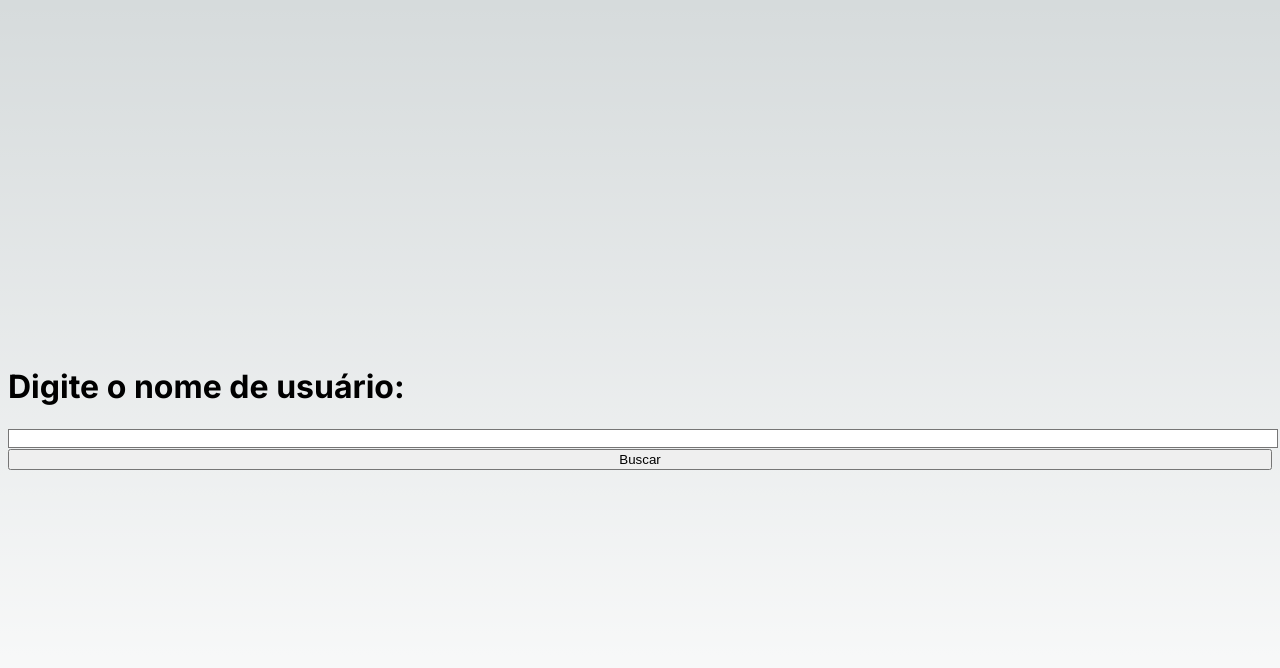
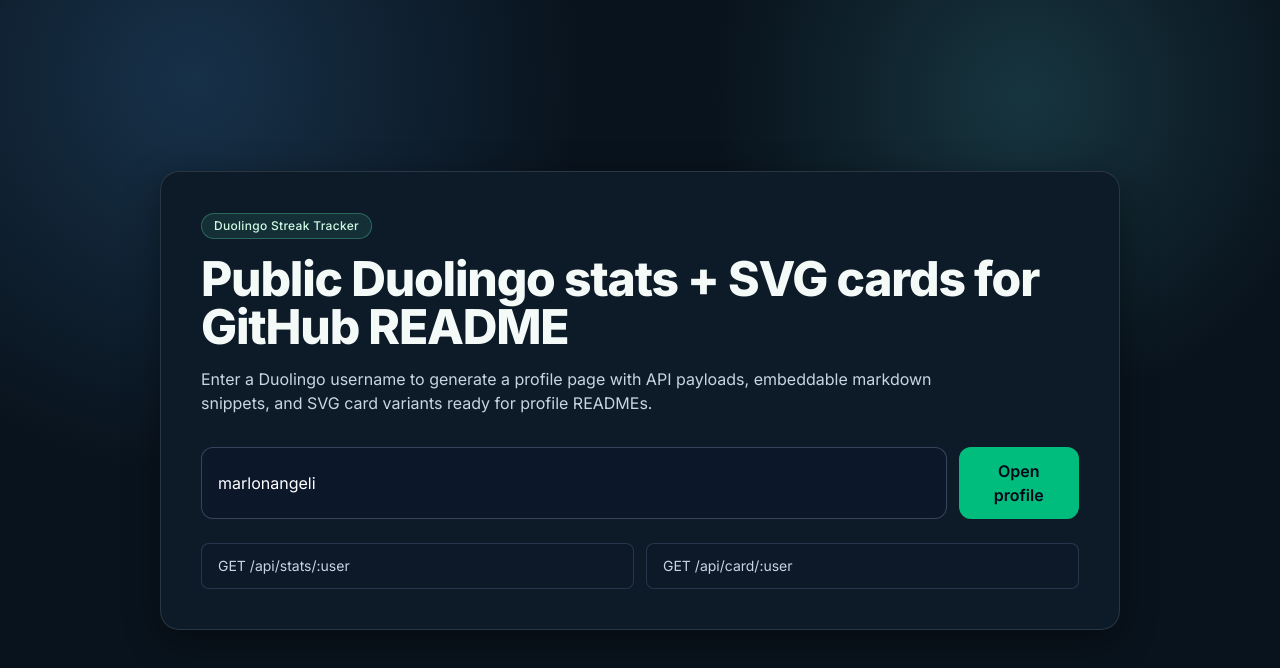
Before and after one commit to marlonangeli/duolingo-streak-tracker, a Next.js app: page / in a window 1280 px wide. Shown: the top 668 px of the page. Built offline with nearby package versions, Linux system fonts and the light colour scheme.

Commit message:
feat: redesign pages, docs, and CI workflows

```diff
--- a/src/app/[user]/page.tsx
+++ b/src/app/[user]/page.tsx
@@ -1,65 +1,169 @@
-"use client";
+import Link from "next/link";
+import { notFound } from "next/navigation";
+import { getUserStatsByUsername } from "@/lib/duolingo/client";
+import {
+  cardThemeSchema,
+  cardVariantSchema,
+  type CardTheme,
+  type CardVariant,
+} from "@/models/card";
 
-import React, { useEffect } from "react";
-import { usePathname } from "next/navigation";
-import Card from "@/components/Card";
-import { User } from "@/models/user";
+type UserPageProps = {
+  params: Promise<{ user: string }>;
+  searchParams: Promise<{ theme?: string; variant?: string }>;
+};
 
-export default function User() {
-  const [username, setUsername] = React.useState("");
-  const [userData, setUserData] = React.useState<User | null>(null);
-  const [error, setError] = React.useState<string | null>(null);
+const themes: CardTheme[] = ["duo", "dark", "light", "sunset"];
+const variants: CardVariant[] = ["default", "compact", "minimal", "badges"];
 
-  const pathName = usePathname();
-  const user = pathName.replace("/", "");
+const parseTheme = (input?: string): CardTheme => {
+  const parsed = cardThemeSchema.safeParse(input);
+  return parsed.success ? parsed.data : "duo";
+};
 
-  useEffect(() => {
-    setUsername(user);
-  }, [user]);
+const parseVariant = (input?: string): CardVariant => {
+  const parsed = cardVariantSchema.safeParse(input);
+  return parsed.success ? parsed.data : "default";
+};
 
-  useEffect(() => {
-    fetchData();
-  }, [username]);
+const getMarkdownSnippet = ({
+  username,
+  theme,
+  variant,
+}: {
+  username: string;
+  theme: CardTheme;
+  variant: CardVariant;
+}) => {
+  const baseUrl = "https://duolingo-streak-tracker.vercel.app";
+  return `![Duolingo Streak Card](${baseUrl}/api/card/${username}?theme=${theme}&variant=${variant})`;
+};
 
-  const fetchData = async () => {
-    setError(null);
-    setUserData(null);
+const UserPage = async ({ params, searchParams }: UserPageProps) => {
+  const { user } = await params;
+  const { theme: themeInput, variant: variantInput } = await searchParams;
 
-    try {
-      const response = await fetch(`/api/stats/${username}`);
+  const theme = parseTheme(themeInput);
+  const variant = parseVariant(variantInput);
 
-      if (!response.ok) {
-        setError("Usuário não encontrado");
-        return;
-      }
+  const userStats = await getUserStatsByUsername(user);
 
-      const data: User = await response.json();
-      setUserData(data);
-    } catch (error) {
-      console.error(error);
-    }
-  };
+  if (!userStats) {
+    notFound();
+  }
 
-  return userData ? (
-    <svg>
-      <Card.Root>
-        <Card.Header
-          name={userData.name}
-          imageUrl={userData.picture}
-          languageFlags={userData.courses.map(
-            (course) => course.learningLanguage
-          )}
-          key={userData.id}
-        />
-        <Card.Content
-          streak={userData.streak}
-          totalXp={userData.totalXp}
-          league="Teste"
-          podiums={3}
-        />
-      </Card.Root>
-    </svg>
-  ) : (
-    <svg>None</svg>
+  const cardPath = `/api/card/${userStats.username}?theme=${theme}&variant=${variant}`;
+  const markdownSnippet = getMarkdownSnippet({
+    username: userStats.username,
+    theme,
+    variant,
+  });
+
+  return (
+    <main className="mx-auto flex min-h-screen w-full max-w-6xl flex-col gap-6 px-4 py-6 sm:px-8 sm:py-10">
+      <section className="duo-panel p-6 sm:p-8">
+        <p className="text-xs uppercase tracking-[0.25em] text-slate-400">Profile</p>
+        <h1 className="mt-2 text-3xl font-extrabold tracking-tight text-white sm:text-4xl">
+          {userStats.name}
+        </h1>
+        <p className="mt-2 text-sm text-slate-300">@{userStats.username}</p>
+
+        <div className="mt-6 grid grid-cols-2 gap-3 sm:grid-cols-4">
+          <div className="rounded-xl border border-slate-600/40 bg-slate-900/50 p-4">
+            <p className="text-xs uppercase tracking-wide text-slate-400">Streak</p>
+            <p className="mt-1 text-2xl font-bold text-white">🔥 {userStats.streak}</p>
+          </div>
+          <div className="rounded-xl border border-slate-600/40 bg-slate-900/50 p-4">
+            <p className="text-xs uppercase tracking-wide text-slate-400">Total XP</p>
+            <p className="mt-1 text-2xl font-bold text-white">
+              ⚡ {userStats.totalXp.toLocaleString("en-US")}
+            </p>
+          </div>
+          <div className="rounded-xl border border-slate-600/40 bg-slate-900/50 p-4">
+            <p className="text-xs uppercase tracking-wide text-slate-400">Languages</p>
+            <p className="mt-1 text-2xl font-bold text-white">🌍 {userStats.courses.length}</p>
+          </div>
+          <div className="rounded-xl border border-slate-600/40 bg-slate-900/50 p-4">
+            <p className="text-xs uppercase tracking-wide text-slate-400">League</p>
+            <p className="mt-1 text-lg font-bold text-white">
+              {userStats.league.available ? userStats.league.tier : "Unavailable"}
+            </p>
+          </div>
+        </div>
+      </section>
+
+      <section className="duo-panel p-6 sm:p-8">
+        <h2 className="text-xl font-bold text-white">SVG README Card</h2>
+
+        <div className="mt-4 flex flex-wrap gap-2">
+          {themes.map((item) => (
+            <Link
+              key={item}
+              href={`/${userStats.username}?theme=${item}&variant=${variant}`}
+              className={`rounded-full border px-3 py-1 text-xs font-semibold uppercase tracking-wide ${
+                item === theme
+                  ? "border-emerald-300 bg-emerald-300/15 text-emerald-100"
+                  : "border-slate-600 bg-slate-900/40 text-slate-200"
+              }`}
+            >
+              theme: {item}
+            </Link>
+          ))}
+        </div>
+
+        <div className="mt-3 flex flex-wrap gap-2">
+          {variants.map((item) => (
+            <Link
+              key={item}
+              href={`/${userStats.username}?theme=${theme}&variant=${item}`}
+              className={`rounded-full border px-3 py-1 text-xs font-semibold uppercase tracking-wide ${
+                item === variant
+                  ? "border-cyan-300 bg-cyan-300/15 text-cyan-100"
+                  : "border-slate-600 bg-slate-900/40 text-slate-200"
+              }`}
+            >
+              variant: {item}
+            </Link>
+          ))}
+        </div>
+
+        <div className="mt-6 overflow-hidden rounded-2xl border border-slate-600/40 bg-slate-900/40 p-3">
+          <img
+            src={cardPath}
+            alt={`Duolingo SVG card for ${userStats.username}`}
+            className="h-auto w-full"
+          />
+        </div>
+
+        <div className="mt-4 rounded-xl border border-slate-600/40 bg-slate-900/60 p-4">
+          <p className="mb-2 text-sm font-semibold text-white">Markdown snippet</p>
+          <pre className="overflow-x-auto text-xs text-slate-200 sm:text-sm">
+            {markdownSnippet}
+          </pre>
+        </div>
+      </section>
+
+      <section className="duo-panel p-6 sm:p-8">
+        <h2 className="text-xl font-bold text-white">Top languages</h2>
+        <div className="mt-4 grid gap-3 sm:grid-cols-2 lg:grid-cols-3">
+          {userStats.courses.slice(0, 6).map((course) => (
+            <article
+              key={course.id}
+              className="rounded-xl border border-slate-600/40 bg-slate-900/50 p-4"
+            >
+              <h3 className="text-base font-semibold text-white">{course.title}</h3>
+              <p className="mt-1 text-sm text-slate-300">
+                {course.fromLanguage.toUpperCase()} → {course.learningLanguage.toUpperCase()}
+              </p>
+              <p className="mt-2 text-lg font-bold text-emerald-200">
+                {course.xp.toLocaleString("en-US")} XP
+              </p>
+            </article>
+          ))}
+        </div>
+      </section>
+    </main>
   );
-}
+};
+
+export default UserPage;
--- a/src/app/globals.css
+++ b/src/app/globals.css
@@ -1,27 +1,34 @@
-@tailwind base;
-@tailwind components;
-@tailwind utilities;
+@import "tailwindcss";
 
 :root {
-  --foreground-rgb: 0, 0, 0;
-  --background-start-rgb: 214, 219, 220;
-  --background-end-rgb: 255, 255, 255;
-}
-
-@media (prefers-color-scheme: dark) {
-  :root {
-    --foreground-rgb: 255, 255, 255;
-    --background-start-rgb: 0, 0, 0;
-    --background-end-rgb: 0, 0, 0;
-  }
+  --background: #09131d;
+  --card: #122131;
+  --foreground: #f4faf7;
+  --muted: #99adbf;
+  --accent: #58cc02;
+  --accent-2: #1cb0f6;
 }
 
 body {
-  color: rgb(var(--foreground-rgb));
-  background: linear-gradient(
-      to bottom,
-      transparent,
-      rgb(var(--background-end-rgb))
-    )
-    rgb(var(--background-start-rgb));
+  background:
+    radial-gradient(circle at 15% 10%, #173149 0%, transparent 30%),
+    radial-gradient(circle at 80% 12%, #17353f 0%, transparent 25%),
+    var(--background);
+  color: var(--foreground);
+  min-height: 100vh;
 }
+
+* {
+  box-sizing: border-box;
+}
+
+a {
+  color: inherit;
+}
+
+.duo-panel {
+  background: color-mix(in oklab, var(--card) 88%, black 12%);
+  border: 1px solid color-mix(in oklab, #ffffff 12%, transparent);
+  border-radius: 1.2rem;
+  box-shadow: 0 10px 35px color-mix(in oklab, #000000 40%, transparent);
+}
--- a/src/app/layout.tsx
+++ b/src/app/layout.tsx
@@ -6,7 +6,8 @@ const inter = Inter({ subsets: ["latin"] });
 
 export const metadata: Metadata = {
   title: "Duolingo Streak Tracker",
-  description: "Estatísticas de usuário do Duolingo",
+  description:
+    "Public Duolingo stats API and embeddable SVG cards for GitHub profiles.",
 };
 
 export default function RootLayout({
--- a/src/app/page.tsx
+++ b/src/app/page.tsx
@@ -1,88 +1,74 @@
 "use client";
 
-import React, { useState } from "react";
-import Card from "@/components/Card";
-import { User } from "@/models/user";
+import { FormEvent, useState } from "react";
+import Link from "next/link";
+import { useRouter } from "next/navigation";
 
-const Preview: React.FC<{ data: User | null }> = ({ data }) => {
-  return (
-    <div className="mt-4 p-4 border border-gray-300 rounded-lg">
-      <pre>{JSON.stringify(data, null, 2)}</pre>
-    </div>
-  );
-};
+const Home = () => {
+  const router = useRouter();
+  const [username, setUsername] = useState("marlonangeli");
 
-const Home: React.FC = () => {
-  const [username, setUsername] = useState<string>("");
-  const [userData, setUserData] = useState<User | null>(null);
-  const [error, setError] = useState<string | null>(null);
+  const onSubmit = (event: FormEvent<HTMLFormElement>) => {
+    event.preventDefault();
 
-  const handleSubmit = async (e: React.FormEvent) => {
-    e.preventDefault();
+    const normalizedUsername = username.trim().toLowerCase();
 
-    setError(null);
-    setUserData(null);
+    if (!normalizedUsername) {
+      return;
+    }
 
-    try {
-      const response = await fetch(`/api/stats/${username}`);
-
-      if (!response.ok) {
-        setError("Usuário não encontrado");
-        return;
-      }
-
-      const data: User = await response.json();
-      setUserData(data);
-    } catch (error) {
-      console.error(error);
-    }
+    router.push(`/${normalizedUsername}`);
   };
 
   return (
-    <div className="min-h-screen flex items-center justify-center">
-      <div className="max-w-md w-full p-4">
-        <h1 className="text-2xl font-semibold mb-4">
-          Digite o nome de usuário:
+    <main className="mx-auto flex min-h-screen w-full max-w-5xl items-center px-4 py-10 sm:px-8">
+      <section className="duo-panel w-full p-6 sm:p-10">
+        <div className="inline-flex rounded-full border border-emerald-300/30 bg-emerald-300/10 px-3 py-1 text-xs font-medium tracking-wide text-emerald-100">
+          Duolingo Streak Tracker
+        </div>
+
+        <h1 className="mt-4 text-3xl font-extrabold tracking-tight sm:text-5xl">
+          Public Duolingo stats + SVG cards for GitHub README
         </h1>
-        <form onSubmit={handleSubmit}>
+
+        <p className="mt-4 max-w-3xl text-sm text-slate-300 sm:text-base">
+          Enter a Duolingo username to generate a profile page with API payloads,
+          embeddable markdown snippets, and SVG card variants ready for profile
+          READMEs.
+        </p>
+
+        <form className="mt-8 flex flex-col gap-3 sm:flex-row" onSubmit={onSubmit}>
           <input
             type="text"
             value={username}
-            onChange={(e) => setUsername(e.target.value)}
-            className="border border-gray-300 rounded-md p-2 w-full text-black"
+            onChange={(event) => setUsername(event.target.value)}
+            placeholder="Duolingo username"
+            className="w-full rounded-xl border border-slate-500/50 bg-slate-900/70 px-4 py-3 text-white outline-none transition focus:border-emerald-300"
           />
           <button
             type="submit"
-            className="mt-2 bg-blue-500 text-white rounded-md p-2 w-full"
+            className="rounded-xl bg-emerald-500 px-5 py-3 font-semibold text-slate-950 transition hover:bg-emerald-400"
           >
-            Buscar
+            Open profile
           </button>
         </form>
 
-        {userData && (
-          <Card.Root>
-            <Card.Header
-              name={userData.name}
-              imageUrl={userData.picture}
-              languageFlags={userData.courses.map(
-                (course) => course.learningLanguage
-              )}
-              key={userData.id}
-            />
-            <Card.Content
-              streak={userData.streak}
-              totalXp={userData.totalXp}
-              league="Teste"
-              podiums={3}
-            />
-          </Card.Root>
-        )}
-
-        {userData && <Preview data={userData} />}
-
-        {error && <div className="text-red-500 mt-4">{error}</div>}
-      </div>
-    </div>
+        <div className="mt-6 grid gap-3 text-sm text-slate-300 sm:grid-cols-2">
+          <Link
+            href="/api/stats/marlonangeli"
+            className="rounded-lg border border-slate-600/50 bg-slate-900/40 px-4 py-3 hover:border-slate-400"
+          >
+            GET /api/stats/:user
+          </Link>
+          <Link
+            href="/api/card/marlonangeli?theme=duo&variant=default"
+            className="rounded-lg border border-slate-600/50 bg-slate-900/40 px-4 py-3 hover:border-slate-400"
+          >
+            GET /api/card/:user
+          </Link>
+        </div>
+      </section>
+    </main>
   );
 };
 
```
Also changed, not shown: src/app/not-found.tsx (added, +23 -0 lines), src/components/Card/Card.Content.tsx (deleted, +0 -32 lines), src/components/Card/Card.Header.tsx (deleted, +0 -33 lines), src/components/Card/Card.Root.tsx (deleted, +0 -11 lines), src/components/Card/index.tsx (deleted, +0 -11 lines), 2 other files (tests, documents, lock files or other folders).
